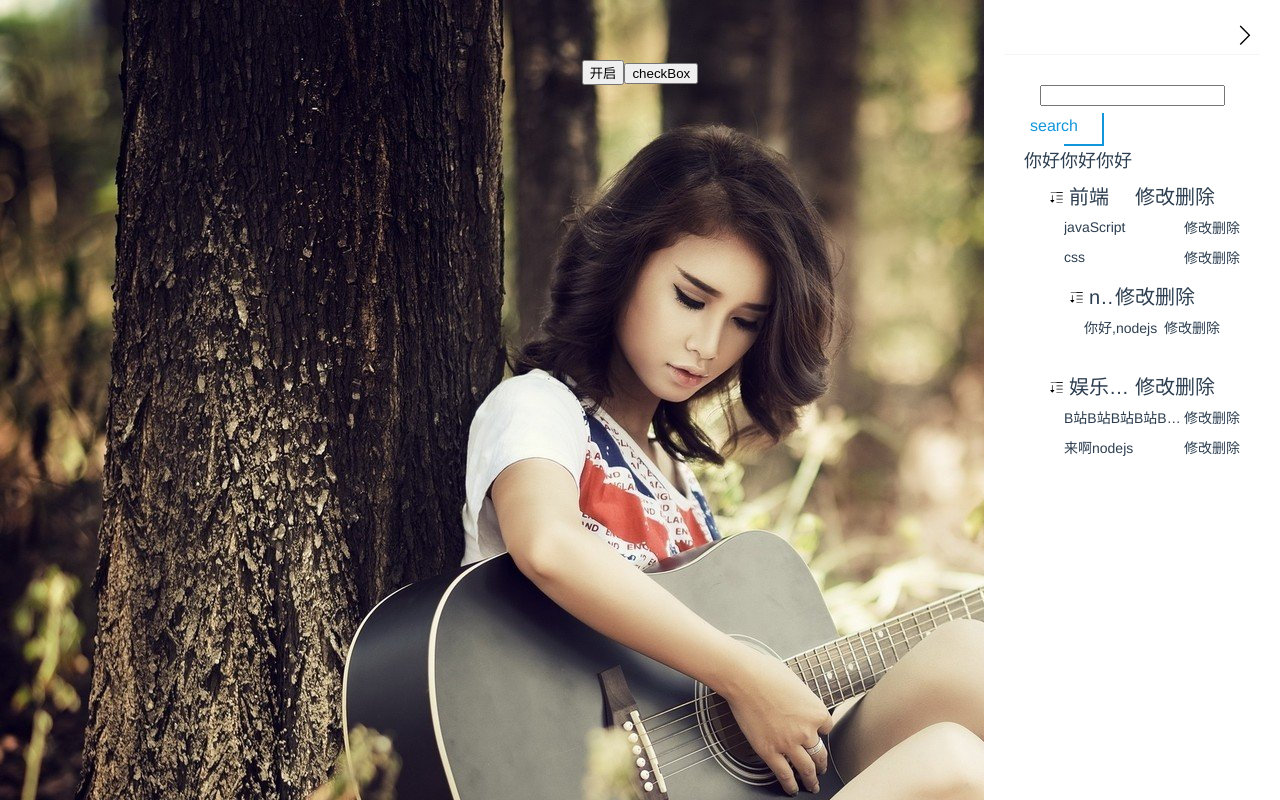
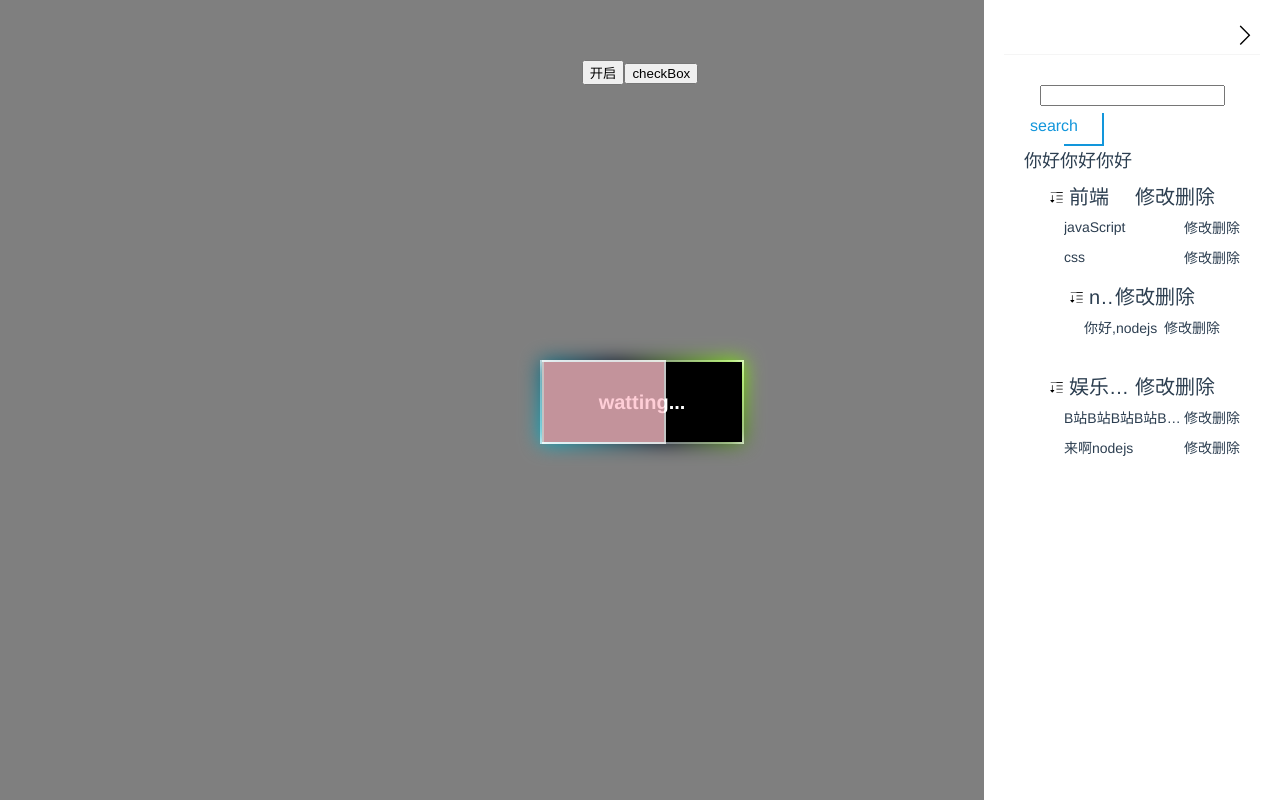
Before and after one commit to hexiang-code/UI, a Vue app: page / in a window 1280 px wide. Built offline with nearby package versions, Linux system fonts and the light colour scheme.

Commit message:
增加加载动画

```diff
--- a/examples/App.vue
+++ b/examples/App.vue
@@ -1,7 +1,8 @@
 <template>
   <div id="app">
     <!-- <button @click="visiable = !visiable">1111</button> -->
-    <backgroundVideo :resource="require('./assets/background1.jpg')" :isImage="true"></backgroundVideo>
+    <!-- <backgroundVideo :resource="require('./assets/background1.jpg')" :isImage="true"></backgroundVideo> -->
+    <load-animation :isShow.sync="isShowLoadAnimation"></load-animation>
     <windowUtils title="你好" :isShowWindow.sync="visiable">
       <window-utils-item label="书签名">
         <input v-model="filterValue" type="text">
@@ -76,7 +77,8 @@ export default {
       visiable: false,
       testDrawer: true,
       filterValue: '',
-      isShowCheckBox: false
+      isShowCheckBox: false,
+      isShowLoadAnimation: true
     }
   },
 
--- a/packages/animation.css
+++ b/packages/animation.css
@@ -69,3 +69,50 @@
     transform: translateY(0);
   }
 }
+
+/* 聚光灯效果 */
+  /* 聚光灯效果 */
+  .condensation-light {
+    position: relative;
+  }
+  .condensation-light:before {
+    content: '';
+    position: absolute;
+    top: -2px;
+    bottom: -2px;
+    left: 0;
+    background-color: pink;
+    border: 2px solid #fff;
+    opacity: .3;
+    animation: condensation-animation 1.5s infinite linear;
+  }
+
+  .border-animation::after {
+    content: '';
+    position: absolute;
+    top: -2px;
+    bottom: -2px;
+    right: -2px;
+    left: -2px;
+    z-index: -1;
+    /* background-color: pink; */
+    background: linear-gradient(235deg,#89ff00,#060c21,#00bcd4);
+    filter: blur(10px);
+    /* animation: condensation-animation 1.5s infinite linear; */
+  }
+
+  @keyframes condensation-animation {
+    0% {
+      width: 0%;
+    }
+
+    50% {
+      width: 90%;
+      opacity: 1;
+    }
+
+    100% {
+      width: 90%;
+      opacity: 0;
+    }
+  }
--- a/packages/bg-curtain.vue
+++ b/packages/bg-curtain.vue
@@ -1,5 +1,5 @@
 <template>
-  <div class="curtain" v-if="isShow" @click="closed"></div>
+  <div class="curtain" v-if="isShow" @click.stop="closed"></div>
 </template>
 
 <script>
--- a/packages/index.js
+++ b/packages/index.js
@@ -4,13 +4,15 @@ import windowUtils from './vague-window-utils'
 import drawer from './drawer.vue'
 import tree from './tree.vue'
 import windowUtilsItem from './window-utils-item.vue'
+import loadAnimation from './load-animation.vue'
 import './animation.css'
 const elementArray = [
   backgroundVideo,
   windowUtils,
   drawer,
   tree,
-  windowUtilsItem
+  windowUtilsItem,
+  loadAnimation
 ]
 
 const install = function (vue) {
--- /dev/null
+++ b/packages/load-animation.vue
@@ -0,0 +1,79 @@
+<template>
+  <div v-if="isShow" class="load-animation" @click.capture="curtainClose">
+    <curtain :isShow="isShow" v-if="isModal" @curtainClose="curtainClose" key="curtain"></curtain>
+    <div class="load-animtion__border border-animation">
+      <div class="load-animation__content condensation-light"> watting... </div>
+    </div>
+
+  </div>
+</template>
+
+<script>
+import curtain from './bg-curtain'
+export default {
+  name: 'loadAnimation',
+  components: {
+    curtain
+  },
+  props: {
+    isShow: {
+      type: Boolean,
+      required: true,
+      default: false
+    },
+    isModal:  {
+      type: Boolean,
+      required: false,
+      default: true
+    },
+    isNeedClose: {
+      type: Boolean,
+      default: true
+    }
+  },
+
+  methods: {
+    curtainClose () {
+      this.isNeedClose && this.$emit('update:isShow', false)
+    }
+  }
+}
+</script>
+
+<style lang="scss" scoped>
+  .load-animation {
+    position: fixed;
+    top: 0;
+    right: 0;
+    bottom: 0;
+    left: 0;
+    z-index: -1;
+  }
+
+  .load-animation__content {
+    height: 80px;
+    text-align: center;
+    line-height: 80px;
+    font-size: 20px;
+    color: #ffffff;
+    font-weight: bold;
+    background-color: #000;
+  }
+
+  .load-animtion__border {
+    position: absolute;
+    top: 50%;
+    left: 50%;
+    margin-left: -100px;
+    margin-top: -40px;
+    z-index: 1001;
+    width: 200px;
+    height: 80px;
+    text-align: center;
+    line-height: 80px;
+    font-size: 20px;
+    color: #ffffff;
+    border: 2px solid #fff;
+    font-weight: bold;
+  }
+</style>
```
